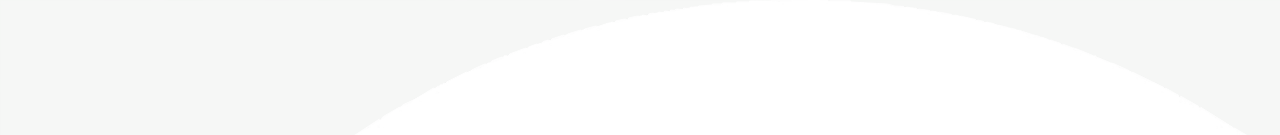
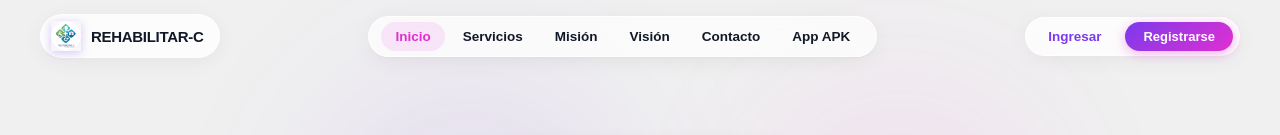
Before and after one commit to SamuelDiaz2/portal-web, a React (Vite) app: page /#/inicio in a window 1280 px wide. Shown: the top 135 px of the page. Built offline with nearby package versions, Linux system fonts and the light colour scheme; no server answers; a web font is replaced by a local one.

Commit message:
correccion navbar

```diff
--- a/src/components/navbar/navbar.css
+++ b/src/components/navbar/navbar.css
@@ -1,8 +1,11 @@
-*, *::before, *::after {
+*,
+*::before,
+*::after {
   box-sizing: border-box;
 }
 
-html, body {
+html,
+body {
   margin: 0;
   padding: 0;
   width: 100%;
@@ -13,7 +16,7 @@ html, body {
 }
 
 /* Contenedor flotante superior */
-.fly-navbar-wrapper {
+.reh-navbar-wrapper {
   position: fixed;
   top: 14px;
   left: 0;
@@ -29,7 +32,7 @@ html, body {
 }
 
 /* Fila principal del navbar */
-.fly-navbar-container {
+.reh-navbar-container {
   display: flex;
   align-items: center;
   justify-content: space-between;
@@ -41,7 +44,7 @@ html, body {
 }
 
 /* 1. SECCIÓN IZQUIERDA: LOGO */
-.fly-logo {
+.reh-logo {
   display: flex;
   align-items: center;
   gap: 10px;
@@ -56,13 +59,13 @@ html, body {
   transition: all 0.3s cubic-bezier(0.4, 0, 0.2, 1);
 }
 
-.fly-logo:hover {
+.reh-logo:hover {
   transform: translateY(-1px);
   box-shadow: 0 6px 24px rgba(124, 58, 237, 0.15);
   border-color: rgba(224, 47, 209, 0.4);
 }
 
-.fly-logo-icon {
+.reh-logo-icon {
   width: 30px;
   height: 30px;
   display: flex;
@@ -71,13 +74,13 @@ html, body {
   border-radius: 50%;
 }
 
-.fly-logo-icon img {
+.reh-logo-icon img {
   width: 100%;
   height: 100%;
   filter: drop-shadow(0 2px 4px rgba(124, 58, 237, 0.3));
 }
 
-.fly-logo-text {
+.reh-logo-text {
   font-size: 15px;
   font-weight: 800;
   letter-spacing: -0.3px;
@@ -85,12 +88,12 @@ html, body {
   transition: color 0.3s ease;
 }
 
-.fly-logo:hover .fly-logo-text {
+.reh-logo:hover .reh-logo-text {
   color: #7C3AED;
 }
 
 /* 2. CÁPSULA CENTRAL (PILL ESTILO FLY.IO) */
-.fly-nav-pill {
+.reh-nav-pill {
   display: flex;
   align-items: center;
   gap: 4px;
@@ -104,12 +107,12 @@ html, body {
   transition: all 0.3s ease;
 }
 
-.fly-nav-pill:hover {
+.reh-nav-pill:hover {
   box-shadow: 0 6px 30px -4px rgba(0, 0, 0, 0.12);
 }
 
 /* Enlaces y botones de la cápsula central */
-.fly-nav-link {
+.reh-nav-link {
   background: transparent;
   border: none;
   color: #111827;
@@ -127,25 +130,25 @@ html, body {
 }
 
 /* Efecto hover: verde #2FE03F y fucsia #E02FD1 */
-.fly-nav-link:hover {
+.reh-nav-link:hover {
   color: #2FE03F;
   background: rgba(47, 224, 63, 0.08);
   transform: translateY(-1px);
 }
 
-.fly-nav-link:active {
+.reh-nav-link:active {
   transform: scale(0.97);
 }
 
 /* Enlaces activos */
-.fly-nav-link.active {
+.reh-nav-link.active {
   color: #E02FD1;
   background: rgba(224, 47, 209, 0.1);
   font-weight: 700;
 }
 
 /* 3. SECCIÓN DERECHA: ACCIONES */
-.fly-actions-pill {
+.reh-actions-pill {
   display: flex;
   align-items: center;
   gap: 8px;
@@ -160,7 +163,7 @@ html, body {
 }
 
 /* Botón Login: Morado */
-.fly-btn-login {
+.reh-btn-login {
   color: #7C3AED;
   text-decoration: none;
   font-size: 13.5px;
@@ -170,13 +173,13 @@ html, body {
   transition: all 0.25s ease;
 }
 
-.fly-btn-login:hover {
+.reh-btn-login:hover {
   color: #5b21b6;
   background: rgba(124, 58, 237, 0.1);
 }
 
 /* Botón Registrarse: Botón destacado estilo Fly.io */
-.fly-btn-register {
+.reh-btn-register {
   background: linear-gradient(135deg, #7C3AED 0%, #E02FD1 100%);
   color: #ffffff;
   text-decoration: none;
@@ -191,18 +194,18 @@ html, body {
   justify-content: center;
 }
 
-.fly-btn-register:hover {
+.reh-btn-register:hover {
   transform: translateY(-1px);
   box-shadow: 0 6px 18px rgba(224, 47, 209, 0.5), 0 0 12px rgba(47, 224, 63, 0.4);
   background: linear-gradient(135deg, #6D28D9 0%, #E02FD1 80%, #2FE03F 100%);
 }
 
-.fly-btn-register:active {
+.reh-btn-register:active {
   transform: scale(0.97);
 }
 
 /* 4. TOGGLE MÓVIL (HAMBURGUESA) */
-.fly-mobile-toggle {
+.reh-mobile-toggle {
   display: none;
   background: rgba(255, 255, 255, 0.85);
   backdrop-filter: blur(12px);
@@ -219,7 +222,7 @@ html, body {
   transition: all 0.3s ease;
 }
 
-.fly-mobile-toggle span {
+.reh-mobile-toggle span {
   display: block;
   width: 20px;
   height: 2px;
@@ -228,20 +231,20 @@ html, body {
   transition: all 0.3s cubic-bezier(0.4, 0, 0.2, 1);
 }
 
-.fly-mobile-toggle.open span:nth-child(1) {
+.reh-mobile-toggle.open span:nth-child(1) {
   transform: translateY(6px) rotate(45deg);
 }
 
-.fly-mobile-toggle.open span:nth-child(2) {
+.reh-mobile-toggle.open span:nth-child(2) {
   opacity: 0;
 }
 
-.fly-mobile-toggle.open span:nth-child(3) {
+.reh-mobile-toggle.open span:nth-child(3) {
   transform: translateY(-6px) rotate(-45deg);
 }
 
 /* 5. MENÚ MÓVIL DESPLEGABLE */
-.fly-mobile-menu {
+.reh-mobile-menu {
   display: none;
   pointer-events: auto;
   width: calc(100% - 32px);
@@ -261,13 +264,13 @@ html, body {
   transition: all 0.3s cubic-bezier(0.4, 0, 0.2, 1);
 }
 
-.fly-mobile-menu.active {
+.reh-mobile-menu.active {
   display: flex;
   transform: translateY(0);
   opacity: 1;
 }
 
-.fly-mobile-link {
+.reh-mobile-link {
   background: transparent;
   border: none;
   color: #111827;
@@ -282,12 +285,12 @@ html, body {
   font-family: inherit;
 }
 
-.fly-mobile-link:hover {
+.reh-mobile-link:hover {
   background: rgba(47, 224, 63, 0.12);
   color: #2FE03F;
 }
 
-.fly-mobile-actions {
+.reh-mobile-actions {
   display: flex;
   gap: 10px;
   margin-top: 10px;
@@ -295,8 +298,8 @@ html, body {
   border-top: 1px solid rgba(0, 0, 0, 0.06);
 }
 
-.fly-btn-login.mobile,
-.fly-btn-register.mobile {
+.reh-btn-login.mobile,
+.reh-btn-register.mobile {
   flex: 1;
   text-align: center;
   padding: 10px 14px;
@@ -304,32 +307,32 @@ html, body {
 
 /* 6. RESPONSIVE BREAKPOINTS */
 @media (max-width: 992px) {
-  .fly-nav-pill {
+  .reh-nav-pill {
     display: none;
     /* Se mueve al menú móvil */
   }
 
-  .fly-actions-pill {
+  .reh-actions-pill {
     display: none;
     /* Se mueve al menú móvil */
   }
 
-  .fly-mobile-toggle {
+  .reh-mobile-toggle {
     display: flex;
   }
 }
 
 @media (max-width: 480px) {
-  .fly-navbar-wrapper {
+  .reh-navbar-wrapper {
     top: 10px;
     padding: 0 10px;
   }
 
-  .fly-logo-text {
+  .reh-logo-text {
     font-size: 13.5px;
   }
 
-  .fly-logo {
+  .reh-logo {
     padding: 5px 12px 5px 8px;
   }
 }
```
